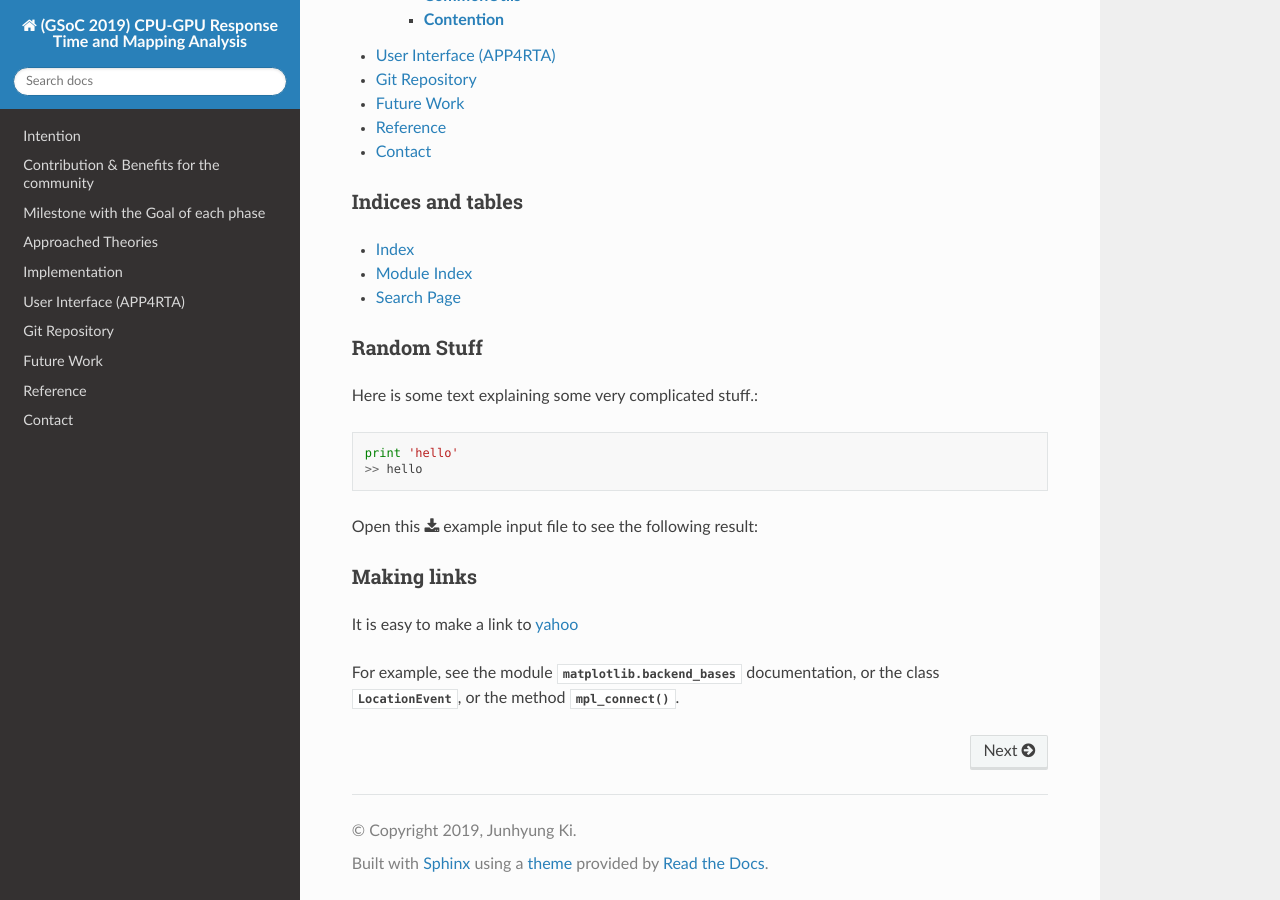
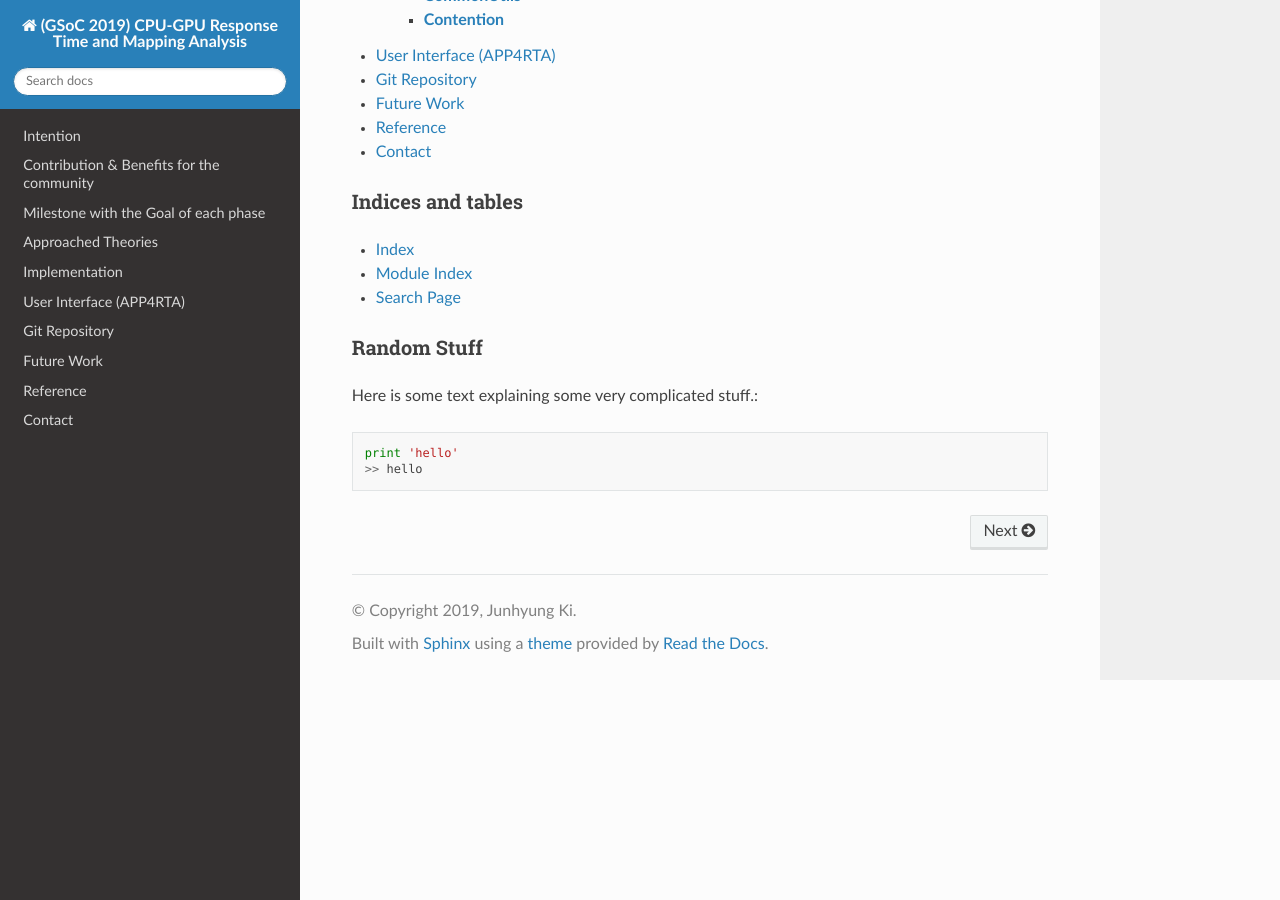
Before and after one commit to junh-ki/gsoc_doc, a Sphinx documentation site: the page built from docs/source/index.rst, in a window 1280 px wide and 900 px high, scrolled down 1871 px. Built offline with Sphinx 7.4.7 and the Read the Docs theme 2.0.0, drawn with Linux system fonts in a browser that asks for light colours.

Commit message:
progress

```diff
--- a/docs/source/index.rst
+++ b/docs/source/index.rst
@@ -55,14 +55,3 @@ Here is some text explaining some very complicated stuff.::
 
 	print 'hello'
 	>> hello
-
-Open this :download:`example <_images/GSoC_image.png>` input file to see the following result:
-
-Making links
-============
-
-It is easy to make a link to `yahoo <http://yahoo.com>`_
-
-For example, see the module :mod:`matplotlib.backend_bases` documentation, or the
-class :class:`~matplotlib.backend_bases.LocationEvent`, or the method
-:meth:`~matplotlib.backend_bases.FigureCanvasBase.mpl_connect`.
```
